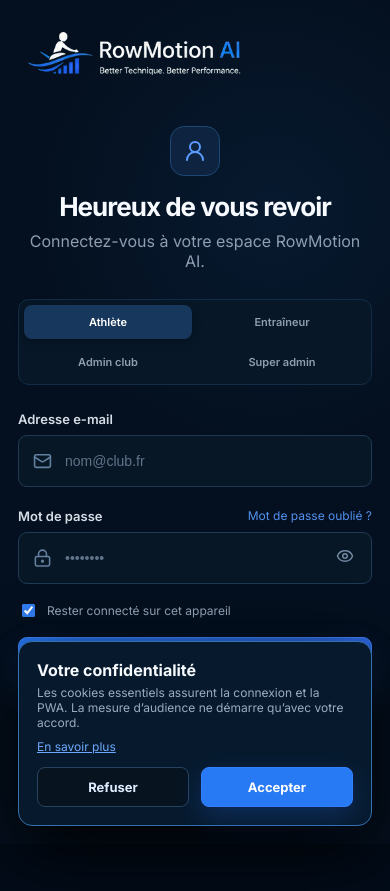
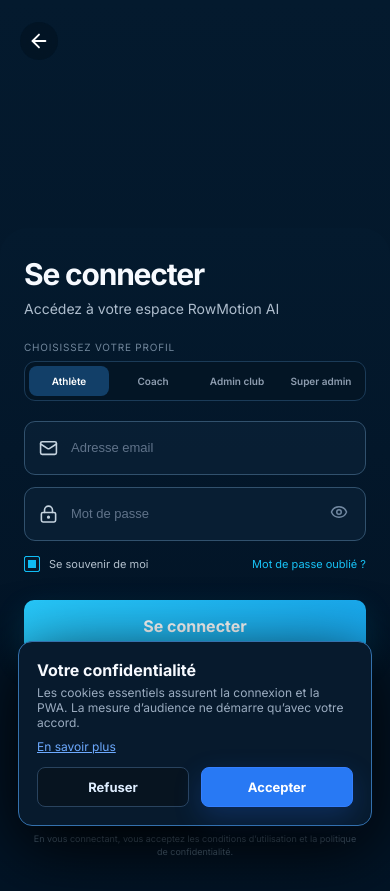
Before and after one commit to mouadmouasseif/RowMotionAI, a Next.js app: page /connexion in a window 390 px wide. Before the commit the page ends 844 px from the top, so only its background shows below. Built offline with nearby package versions, Linux system fonts and the light colour scheme; no server answers.

Commit message:
Adapt mobile login design

```diff
--- a/app/connexion/page.tsx
+++ b/app/connexion/page.tsx
@@ -2,17 +2,17 @@
 
 import { zodResolver } from "@hookform/resolvers/zod";
 import { motion } from "framer-motion";
-import { Eye, EyeOff, LockKeyhole, Mail, ShieldCheck, UserRound } from "lucide-react";
+import { Apple, ArrowLeft, Chrome, Eye, EyeOff, LockKeyhole, Mail, PanelsTopLeft, ShieldCheck } from "lucide-react";
+import Link from "next/link";
 import { useRouter } from "next/navigation";
-import Link from "next/link";
 import { useState } from "react";
 import { useForm } from "react-hook-form";
 import { z } from "zod";
 import { Brand } from "@/components/Brand";
 import { getAuthErrorMessage, getFirebaseErrorCode } from "@/lib/auth-errors";
+import { getSafeNextPath } from "@/lib/navigation/safe-next-path";
 import { loginUser } from "@/services/auth-service";
 import { getDashboardPath, type UserRole } from "@/types/user";
-import { getSafeNextPath } from "@/lib/navigation/safe-next-path";
 
 const schema = z.object({
   email: z.string().email("Saisissez une adresse e-mail valide."),
@@ -22,8 +22,10 @@
 type LoginValues = z.infer<typeof schema>;
 
 const roles = [
-  { value: "athlete", label: "Athlète" }, { value: "coach", label: "Entraîneur" },
-  { value: "club_admin", label: "Admin club" }, { value: "superadmin", label: "Super admin" },
+  { value: "athlete", label: "Athlète" },
+  { value: "coach", label: "Coach" },
+  { value: "club_admin", label: "Admin club" },
+  { value: "superadmin", label: "Super admin" },
 ] satisfies { value: UserRole; label: string }[];
 
 function LoginContent() {
@@ -32,14 +34,22 @@
   const [role, setRole] = useState<UserRole>("athlete");
   const [serverError, setServerError] = useState("");
   const [superAdminCode, setSuperAdminCode] = useState("");
-  const { register, handleSubmit, formState: { errors, isSubmitting } } = useForm<LoginValues>({ resolver: zodResolver(schema), defaultValues: { remember: true } });
+  const { register, handleSubmit, formState: { errors, isSubmitting } } = useForm<LoginValues>({
+    resolver: zodResolver(schema),
+    defaultValues: { remember: true },
+  });
 
   async function onSubmit(values: LoginValues) {
     setServerError("");
     try {
-      const profile = await loginUser({ email: values.email, password: values.password, selectedRole: role, superAdminCode });
-      const requestedPath=new URLSearchParams(window.location.search).get("next");
-      router.replace(getSafeNextPath(requestedPath,getDashboardPath(profile.role)));
+      const profile = await loginUser({
+        email: values.email,
+        password: values.password,
+        selectedRole: role,
+        superAdminCode,
+      });
+      const requestedPath = new URLSearchParams(window.location.search).get("next");
+      router.replace(getSafeNextPath(requestedPath, getDashboardPath(profile.role)));
       router.refresh();
     } catch (error) {
       const firebaseCode = getFirebaseErrorCode(error);
@@ -53,7 +63,8 @@
   return (
     <main className="auth-page">
       <section className="auth-visual">
-        <div className="auth-overlay" /><Brand />
+        <div className="auth-overlay" />
+        <Brand />
         <motion.div className="auth-message" initial={{ opacity: 0, y: 20 }} animate={{ opacity: 1, y: 0 }}>
           <span><ShieldCheck /> Plateforme sécurisée</span>
           <h1>La performance commence par une meilleure technique.</h1>
@@ -63,24 +74,67 @@
       </section>
 
       <section className="auth-panel">
+        <div className="auth-mobile-hero" aria-hidden="true">
+          <Link className="auth-back" href="/" tabIndex={-1}><ArrowLeft /></Link>
+        </div>
         <div className="mobile-brand"><Brand compact /></div>
         <motion.div className="auth-card" initial={{ opacity: 0, x: 22 }} animate={{ opacity: 1, x: 0 }}>
-          <div className="auth-heading"><span className="auth-icon"><UserRound /></span><h2>Heureux de vous revoir</h2><p>Connectez-vous à votre espace RowMotion AI.</p></div>
+          <div className="auth-heading">
+            <h2>Se connecter</h2>
+            <p>Accédez à votre espace RowMotion AI</p>
+          </div>
+
+          <span className="role-label">Choisissez votre profil</span>
           <div className="role-picker" aria-label="Type de profil">
-            {roles.map(({ value, label }) => <button type="button" className={role === value ? "selected" : ""} key={value} onClick={() => setRole(value)}>{label}</button>)}
+            {roles.map(({ value, label }) => (
+              <button type="button" className={role === value ? "selected" : ""} key={value} onClick={() => setRole(value)}>
+                {label}
+              </button>
+            ))}
           </div>
+
           <form onSubmit={handleSubmit(onSubmit)} noValidate>
-            <label className="field-label" htmlFor="email">Adresse e-mail</label>
-            <div className={`input-shell${errors.email ? " invalid" : ""}`}><Mail /><input id="email" type="email" autoComplete="email" placeholder="nom@club.fr" {...register("email")} /></div>
+            <label className="field-label sr-only" htmlFor="email">Adresse e-mail</label>
+            <div className={`input-shell${errors.email ? " invalid" : ""}`}>
+              <Mail />
+              <input id="email" type="email" autoComplete="email" placeholder="Adresse email" {...register("email")} />
+            </div>
             {errors.email && <span className="field-error">{errors.email.message}</span>}
-            <div className="password-label"><label className="field-label" htmlFor="password">Mot de passe</label><a href="mailto:support@rowmotion.ai">Mot de passe oublié ?</a></div>
-            <div className={`input-shell${errors.password ? " invalid" : ""}`}><LockKeyhole /><input id="password" type={showPassword ? "text" : "password"} autoComplete="current-password" placeholder="••••••••" {...register("password")} /><button type="button" onClick={() => setShowPassword(!showPassword)} aria-label="Afficher ou masquer le mot de passe">{showPassword ? <EyeOff /> : <Eye />}</button></div>
+
+            <label className="field-label sr-only" htmlFor="password">Mot de passe</label>
+            <div className={`input-shell password-shell${errors.password ? " invalid" : ""}`}>
+              <LockKeyhole />
+              <input id="password" type={showPassword ? "text" : "password"} autoComplete="current-password" placeholder="Mot de passe" {...register("password")} />
+              <button type="button" onClick={() => setShowPassword(!showPassword)} aria-label="Afficher ou masquer le mot de passe">
+                {showPassword ? <EyeOff /> : <Eye />}
+              </button>
+            </div>
             {errors.password && <span className="field-error">{errors.password.message}</span>}
-            {role === "superadmin" && <><label className="field-label super-code-label" htmlFor="super-code">Code d’accès Super administrateur</label><div className="input-shell"><ShieldCheck /><input id="super-code" type="password" value={superAdminCode} onChange={(event) => setSuperAdminCode(event.target.value)} placeholder="ROW-SUPER-XXXX" /></div></>}
-            <label className="remember"><input type="checkbox" {...register("remember")} /> Rester connecté sur cet appareil</label>
+
+            {role === "superadmin" && (
+              <>
+                <label className="field-label super-code-label" htmlFor="super-code">Code d’accès Super administrateur</label>
+                <div className="input-shell">
+                  <ShieldCheck />
+                  <input id="super-code" type="password" value={superAdminCode} onChange={(event) => setSuperAdminCode(event.target.value)} placeholder="ROW-SUPER-XXXX" />
+                </div>
+              </>
+            )}
+
+            <div className="auth-options">
+              <label className="remember"><input type="checkbox" {...register("remember")} /> Se souvenir de moi</label>
+              <a href="mailto:support@rowmotion.ai">Mot de passe oublié ?</a>
+            </div>
             {serverError && <div className="auth-error">{serverError}</div>}
             <button className="submit-button" disabled={isSubmitting}>{isSubmitting ? "Connexion…" : "Se connecter"}</button>
           </form>
+
+          <div className="social-divider"><span>ou continuer avec</span></div>
+          <div className="social-logins" aria-label="Autres options de connexion">
+            <button type="button" disabled title="Bientôt disponible"><Chrome /></button>
+            <button type="button" disabled title="Bientôt disponible"><Apple /></button>
+            <button type="button" disabled title="Bientôt disponible"><PanelsTopLeft /></button>
+          </div>
           <p className="signup-line">Pas encore de compte ? <Link href="/inscription">Créer un compte</Link></p>
           <p className="legal">En vous connectant, vous acceptez les conditions d’utilisation et la politique de confidentialité.</p>
         </motion.div>
@@ -89,4 +143,6 @@
   );
 }
 
-export default function LoginPage() { return <LoginContent />; }
+export default function LoginPage() {
+  return <LoginContent />;
+}
--- a/app/globals.css
+++ b/app/globals.css
@@ -450,3 +450,49 @@
 .registration-photo-upload{min-height:78px;border:1px dashed #315473;border-radius:10px;display:flex;align-items:center;gap:14px;padding:10px 14px;background:#071726;cursor:pointer;transition:.2s}.registration-photo-upload:hover,.registration-photo-upload:focus-within{border-color:#3a84f7;background:#0a1d30}.registration-photo-upload input{position:absolute;width:1px;height:1px;opacity:0}.registration-photo-upload>span:nth-child(2){display:flex;flex-direction:column;gap:4px;min-width:0}.registration-photo-upload strong{overflow:hidden;text-overflow:ellipsis;white-space:nowrap;color:#eaf3fc}.registration-photo-upload small{color:#7f96ad}.registration-photo-preview{width:56px;height:56px;flex:0 0 56px;display:grid;place-items:center;border-radius:50%;background-color:#102a43;background-position:center;background-size:cover;color:#76a7d7}.registration-photo-preview svg{width:24px}
 .profile-avatar.has-photo{position:relative;overflow:hidden;padding:0}.profile-avatar.has-photo img{object-fit:cover}.profile-photo-editor{display:flex;align-items:center;gap:20px;margin-bottom:24px}.profile-photo-editor>div{display:flex;align-items:center;gap:10px;flex-wrap:wrap}.profile-photo-editor .field-error{flex-basis:100%}.qr-card{display:flex;flex-direction:column;align-items:flex-start;gap:14px}.qr-card>img{border-radius:16px;background:#fff;padding:10px}.choice-grid label{cursor:pointer}.choice-grid label input{accent-color:#2684ff}
 .profile-disciplines{display:flex;gap:8px;flex-wrap:wrap;margin:10px 0}.profile-disciplines span{padding:5px 10px;border:1px solid rgba(64,145,255,.35);border-radius:999px;color:#79b7ff;font-size:.78rem}.performance-list{display:grid;gap:10px;margin:16px 0 24px}.performance-list article{display:flex;justify-content:space-between;gap:16px;align-items:center;padding:14px;border:1px solid rgba(130,170,220,.18);border-radius:12px}.performance-list article div{display:grid;gap:4px}.performance-list article span,.performance-list article small{color:var(--muted)}.qr-profile-page{min-height:100vh}.qr-public-profile{max-width:760px;margin:60px auto;display:flex;align-items:center;gap:24px}.public-header{display:flex;align-items:center;justify-content:space-between;padding:20px 5vw}.public-header>a{display:flex;align-items:center;gap:8px}@media(max-width:700px){.profile-photo-editor,.qr-public-profile{align-items:flex-start;flex-direction:column}.performance-list article{align-items:flex-start;flex-direction:column}}
+
+/* Mobile login — RowMotion reference */
+.auth-mobile-hero,.role-label,.auth-options,.social-divider,.social-logins{display:none}
+@media(max-width:900px){
+  .auth-page{display:block;min-height:100dvh;background:#021425}
+  .auth-panel{position:relative;display:block;min-height:100dvh;padding:0 0 32px;background:linear-gradient(180deg,#041a2e 0,#021426 100%);overflow:hidden}
+  .auth-mobile-hero{display:block;height:31vh;min-height:210px;max-height:285px;background:linear-gradient(180deg,rgba(2,18,34,.16),#041a2e),url('/rowing-analysis.png') 69% 45%/cover no-repeat}
+  .auth-back{position:absolute;top:max(22px,env(safe-area-inset-top));left:20px;z-index:3;width:38px;height:38px;display:grid;place-items:center;border-radius:50%;color:#fff;background:rgba(3,18,32,.58);backdrop-filter:blur(8px)}
+  .auth-back svg{width:22px}
+  .mobile-brand{display:none}
+  .auth-card{position:relative;z-index:2;width:100%;max-width:520px;margin:-34px auto 0;padding:0 24px;background:linear-gradient(180deg,rgba(4,26,46,.98),#021426 72%);border-radius:28px 28px 0 0}
+  .auth-heading{text-align:left;margin:0 0 24px;padding-top:28px}
+  .auth-heading h2{font-size:30px;letter-spacing:-1.2px}
+  .auth-heading p{margin-top:8px;color:#aebdcd;font-size:14px}
+  .role-label{display:block;margin:0 0 8px;color:#72879c;font-size:10px;text-transform:uppercase;letter-spacing:.08em}
+  .role-picker{grid-template-columns:repeat(4,1fr);gap:4px;margin:0 0 20px;padding:4px;border-color:#1b3b58;background:rgba(4,20,35,.7)}
+  .role-picker button{padding:9px 3px;font-size:10px}
+  .role-picker button.selected{background:#123f68;box-shadow:none}
+  .input-shell{height:54px;border-color:#31516d;border-radius:11px;background:rgba(11,35,57,.68)}
+  .input-shell+.field-error{margin-bottom:9px}
+  .password-shell{margin-top:12px}
+  .input-shell>svg{color:#c5d3df}
+  .input-shell input{font-size:13px}
+  .auth-options{display:flex;align-items:center;justify-content:space-between;gap:12px;margin:15px 0 28px}
+  .auth-options .remember{margin:0;color:#b3c0cd;font-size:11px}
+  .auth-options .remember input{width:16px;height:16px;margin:0;appearance:none;border:1px solid #10bdf5;border-radius:2px;background:transparent}
+  .auth-options .remember input:checked{background:#10bdf5;box-shadow:inset 0 0 0 3px #061a2d}
+  .auth-options>a{color:#18c3f7;text-decoration:none;font-size:11px;white-space:nowrap}
+  .submit-button{height:52px;border:0;border-radius:10px;background:linear-gradient(100deg,#27c8fa,#19a9ee);box-shadow:0 12px 30px rgba(15,177,238,.18)}
+  .social-divider{display:flex;align-items:center;gap:14px;margin:30px 0 18px;color:#8da1b3;font-size:11px}
+  .social-divider:before,.social-divider:after{content:"";height:1px;flex:1;background:#29435a}
+  .social-logins{display:grid;grid-template-columns:repeat(3,1fr);gap:12px}
+  .social-logins button{height:52px;display:grid;place-items:center;border:1px solid #294760;border-radius:10px;color:#fff;background:#081d31;opacity:1}
+  .social-logins svg{width:23px;height:23px}
+  .social-logins button:last-child svg{color:#2fc5fa}
+  .signup-line{margin-top:30px;color:#b1bdc9;font-size:11px}
+  .signup-line a{color:#16bff4}
+  .legal{margin:22px auto 0;max-width:330px;color:#526b80;font-size:9px}
+}
+@media(max-width:380px){
+  .auth-card{padding-left:18px;padding-right:18px}
+  .auth-mobile-hero{height:27vh;min-height:185px}
+  .role-picker button{font-size:9px}
+  .auth-options{gap:6px}
+  .auth-options .remember,.auth-options>a{font-size:10px}
+}
```
